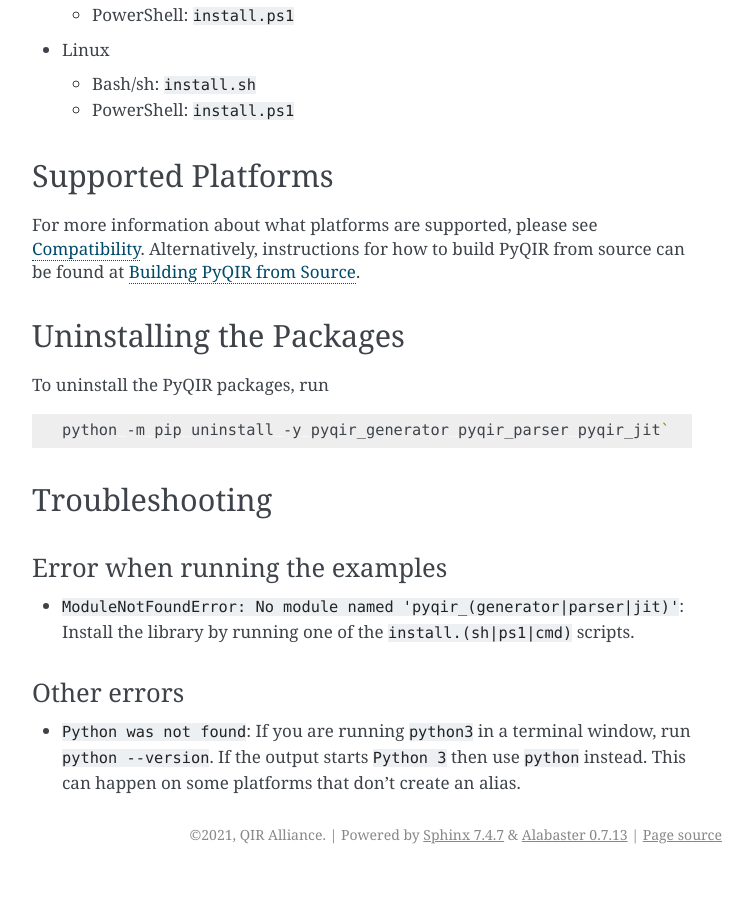
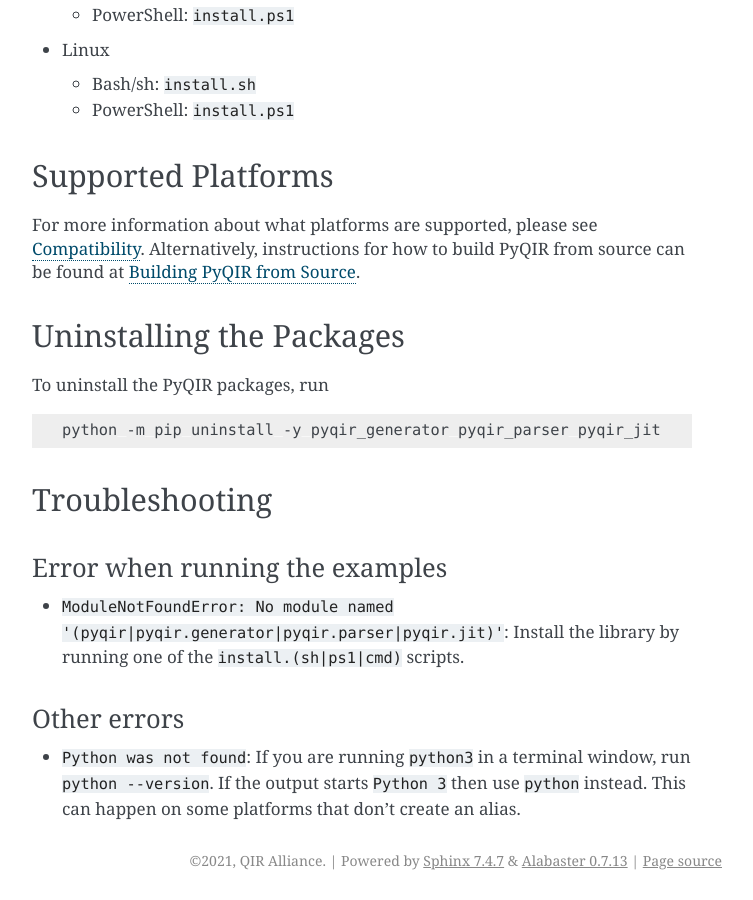
Before and after one commit to qir-alliance/pyqir, a Sphinx documentation site: the page built from docs/getting-started/installing.md, in a window 1280 px wide and 900 px high, scrolled down 1140 px. Shown: the whole window, without its empty margins (388-1141 px from the left). Built offline with Sphinx 7.4.7, drawn with Linux system fonts in a browser that asks for light colours; before the commit the page ends 2014 px from its top, so only the background shows below that.

Commit message:
Update module names in troubleshooting section

````diff
--- a/docs/getting-started/installing.md
+++ b/docs/getting-started/installing.md
@@ -65,15 +65,15 @@ PyQIR from source can be found at {doc}`/development-guide/building`.
 To uninstall the PyQIR packages, run
 
 ```bash
-python -m pip uninstall -y pyqir_generator pyqir_parser pyqir_jit`
+python -m pip uninstall -y pyqir_generator pyqir_parser pyqir_jit
 ```
 
 ## Troubleshooting
 
 ### Error when running the examples
 
-- `ModuleNotFoundError: No module named 'pyqir_(generator|parser|jit)'`: Install
-  the library by running one of the `install.(sh|ps1|cmd)` scripts.
+- `ModuleNotFoundError: No module named '(pyqir|pyqir.generator|pyqir.parser|pyqir.jit)'`:
+  Install the library by running one of the `install.(sh|ps1|cmd)` scripts.
 
 ### Other errors
 
````
